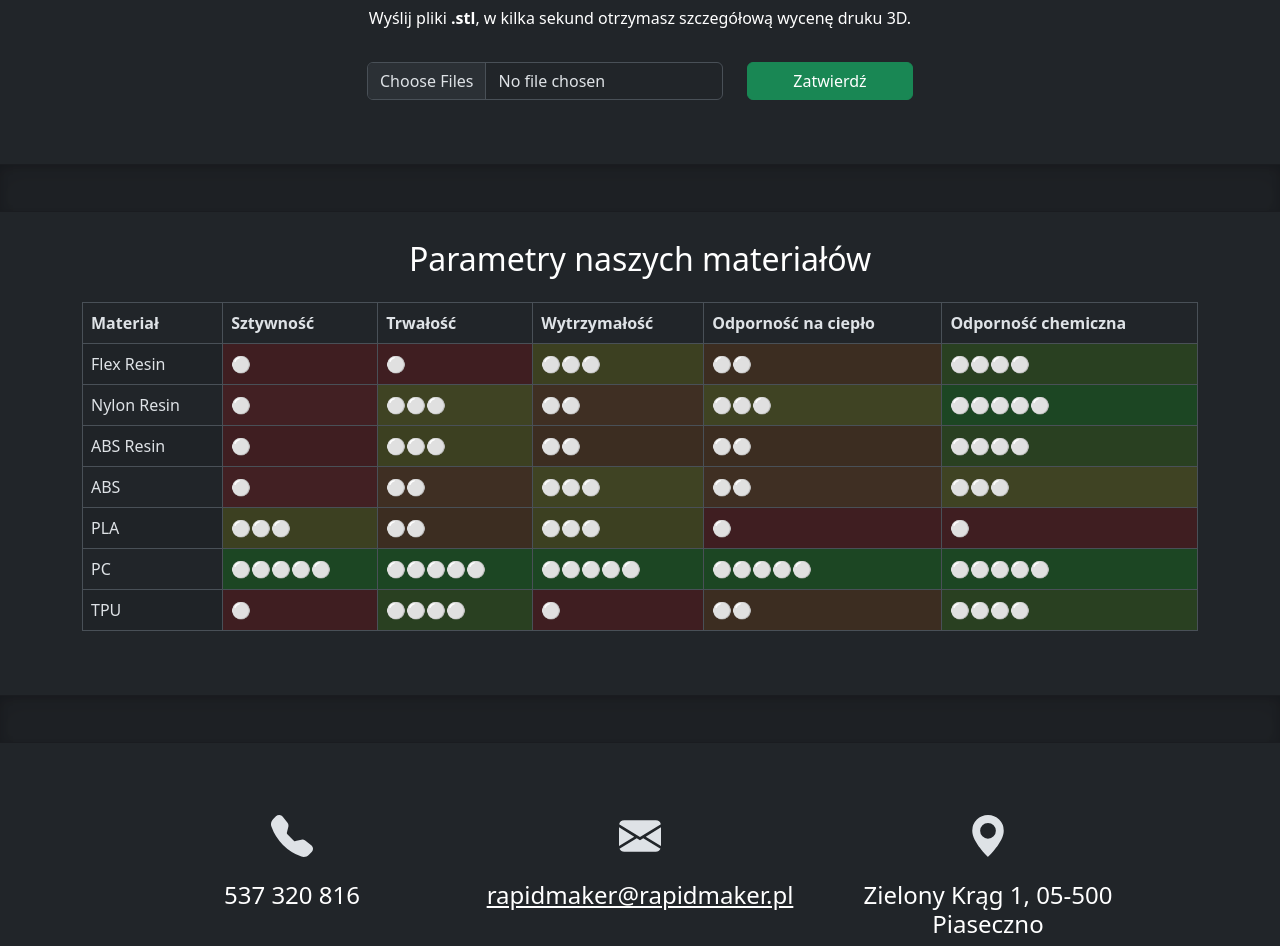
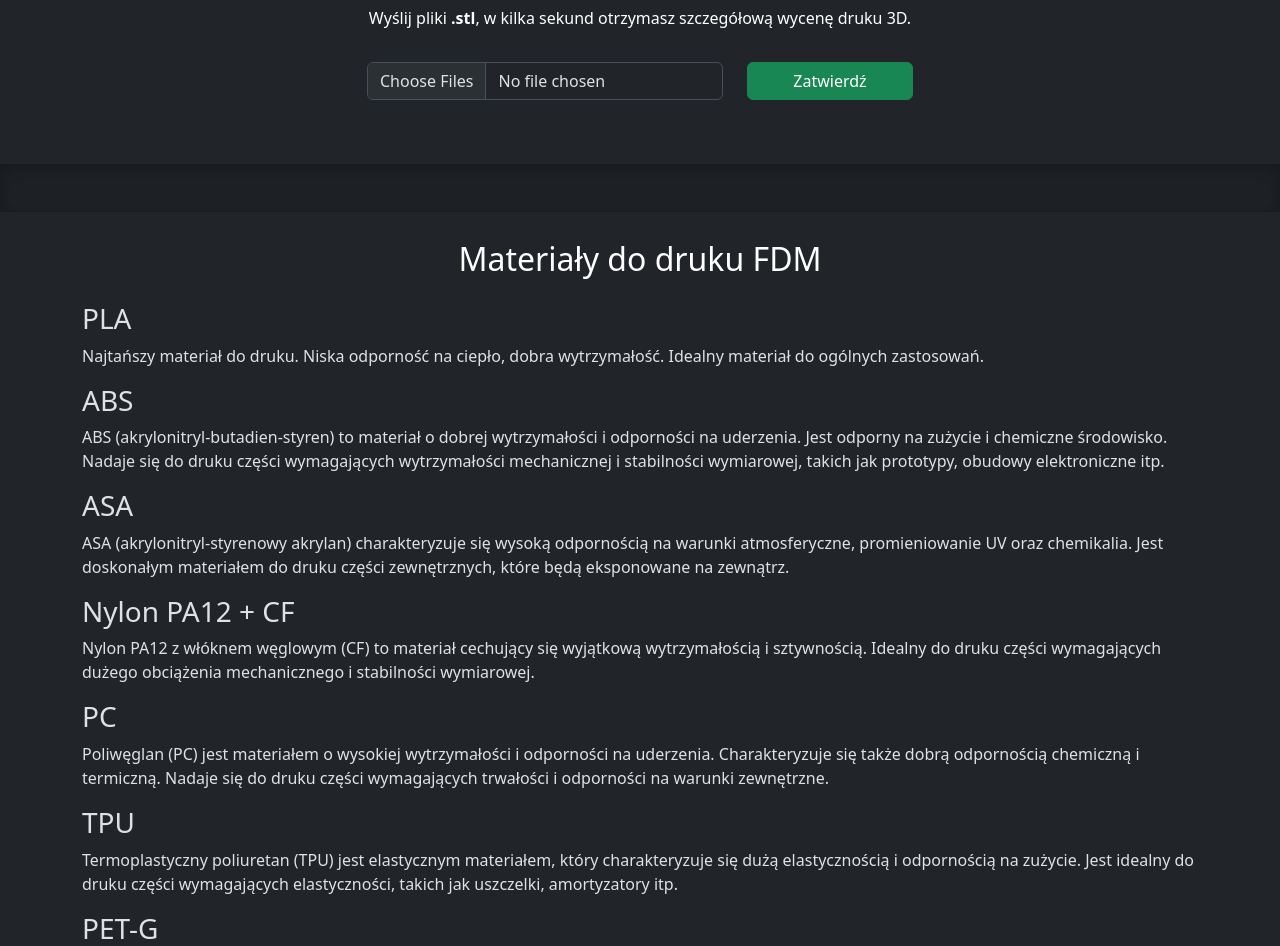
Before and after one commit to Pondiniii/RapidMaker, a FastAPI app: page / in a window 1280 px wide. Shown: the part 1867-2813 px from the top of the page. Run offline with FastAPI, Linux system fonts and the light colour scheme; some libraries are stand-ins or nearby versions.

Commit message:
Update material_properties.html
zamiast tabeli

```diff
--- a/templates/include/material_properties.html
+++ b/templates/include/material_properties.html
@@ -1,73 +1,33 @@
-<div class="container mt-1 mb-5 table-responsive">
-    <h2 class="text-center justify-content-center pt-4 pb-3 text-white">Parametry naszych materiałów</h2>
-    <table class="table table-striped table-bordered">
-        <thead>
-            <tr>
-                <th>Materiał</th>
-                <th>Sztywność</th>
-                <th>Trwałość</th>
-                <th>Wytrzymałość</th>
-                <th>Odporność na ciepło</th>
-                <th>Odporność chemiczna</th>
-            </tr>
-        </thead>
-        <tbody>
-            <tr>
-                <td>Flex Resin</td>
-                <td>⚪</td>
-                <td>⚪</td>
-                <td>⚪⚪⚪</td>
-                <td>⚪⚪</td>
-                <td>⚪⚪⚪⚪</td>
-            </tr>
-            <tr>
-                <td>Nylon Resin</td>
-                <td>⚪</td>
-                <td>⚪⚪⚪</td>
-                <td>⚪⚪</td>
-                <td>⚪⚪⚪</td>
-                <td>⚪⚪⚪⚪⚪</td>
-            </tr>
-            <tr>
-                <td>ABS Resin</td>
-                <td>⚪</td>
-                <td>⚪⚪⚪</td>
-                <td>⚪⚪</td>
-                <td>⚪⚪</td>
-                <td>⚪⚪⚪⚪</td>
-            </tr>
-            <tr>
-                <td>ABS</td>
-                <td>⚪</td>
-                <td>⚪⚪</td>
-                <td>⚪⚪⚪</td>
-                <td>⚪⚪</td>
-                <td>⚪⚪⚪</td>
-            </tr>
-            <tr>
-                <td>PLA</td>
-                <td>⚪⚪⚪</td>
-                <td>⚪⚪</td>
-                <td>⚪⚪⚪</td>
-                <td>⚪</td>
-                <td>⚪</td>
-            </tr>
-            <tr>
-                <td>PC</td>
-                <td>⚪⚪⚪⚪⚪</td>
-                <td>⚪⚪⚪⚪⚪</td>
-                <td>⚪⚪⚪⚪⚪</td>
-                <td>⚪⚪⚪⚪⚪</td>
-                <td>⚪⚪⚪⚪⚪</td>
-            </tr>
-            <tr>
-                <td>TPU</td>
-                <td>⚪</td>
-                <td>⚪⚪⚪⚪</td>
-                <td>⚪</td>
-                <td>⚪⚪</td>
-                <td>⚪⚪⚪⚪</td>
-            </tr>
-        </tbody>
-    </table>
+<div class="container mt-1 mb-5">
+    <h2 class="text-center pt-4 pb-3 text-white">Materiały do druku FDM</h2>
+    <div class="row">
+        <div class="col-md-12">
+            <h3>PLA</h3>
+            <p>Najtańszy materiał do druku. Niska odporność na ciepło, dobra wytrzymałość. Idealny materiał do ogólnych zastosowań.</p>
+        </div>
+        <div class="col-md-12">
+            <h3>ABS</h3>
+            <p>ABS (akrylonitryl-butadien-styren) to materiał o dobrej wytrzymałości i odporności na uderzenia. Jest odporny na zużycie i chemiczne środowisko. Nadaje się do druku części wymagających wytrzymałości mechanicznej i stabilności wymiarowej, takich jak prototypy, obudowy elektroniczne itp.</p>
+        </div>
+        <div class="col-md-12">
+            <h3>ASA</h3>
+            <p>ASA (akrylonitryl-styrenowy akrylan) charakteryzuje się wysoką odpornością na warunki atmosferyczne, promieniowanie UV oraz chemikalia. Jest doskonałym materiałem do druku części zewnętrznych, które będą eksponowane na zewnątrz.</p>
+        </div>
+        <div class="col-md-12">
+            <h3>Nylon PA12 + CF</h3>
+            <p>Nylon PA12 z włóknem węglowym (CF) to materiał cechujący się wyjątkową wytrzymałością i sztywnością. Idealny do druku części wymagających dużego obciążenia mechanicznego i stabilności wymiarowej.</p>
+        </div>
+        <div class="col-md-12">
+            <h3>PC</h3>
+            <p>Poliwęglan (PC) jest materiałem o wysokiej wytrzymałości i odporności na uderzenia. Charakteryzuje się także dobrą odpornością chemiczną i termiczną. Nadaje się do druku części wymagających trwałości i odporności na warunki zewnętrzne.</p>
+        </div>
+        <div class="col-md-12">
+            <h3>TPU</h3>
+            <p>Termoplastyczny poliuretan (TPU) jest elastycznym materiałem, który charakteryzuje się dużą elastycznością i odpornością na zużycie. Jest idealny do druku części wymagających elastyczności, takich jak uszczelki, amortyzatory itp.</p>
+        </div>
+        <div class="col-md-12">
+            <h3>PET-G</h3>
+            <p>PET-G (poli(etylenotereftalan glikolu)) to materiał o dobrej wytrzymałości mechanicznej. Jest również odporny na uderzenia i termicznie stabilny. Nadaje się do druku części wymagających dużych wymiarów i wysokiej wytrzymałości, takich jak opakowania, figurki, itp.</p>
+        </div>
+    </div>
 </div>
```
